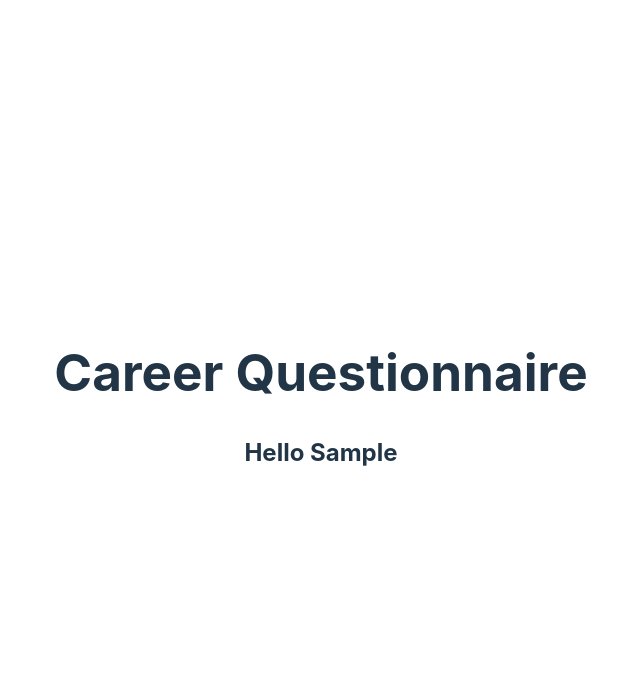
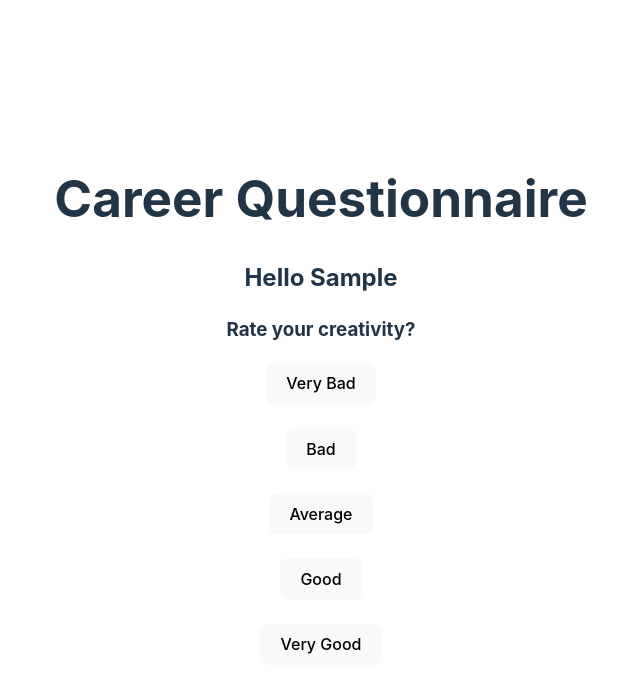
Before and after one commit to blackwakhu/career_picker, a React (Vite) app: page / in a window 1280 px wide. Both pictures are taken after typing "Sample" into the empty fields and a click on the input "Submit". Shown: the top 692 px of the page, without its empty margins (319-959 px from the left). Built offline with nearby package versions, Linux system fonts and the light colour scheme.

Commit message:
added all the buttons

```diff
--- a/src/App.jsx
+++ b/src/App.jsx
@@ -16,7 +16,7 @@ function App() {
   const [index, setIndex] = useState(0)
   const [namestr, setNamestr] = useState("What is your name?")
   const [name, setName] = useState("")
-  const [namediv, setNamediv] = useState(false)
+  const [questiontxt, setQuestiontxt] = useState(questions[0])
   const [namehideclass, setNameHideclass] = useState("")
   const [questionhideclass, setQuestionHideclass] = useState("questionhideclass")
   const [careerhideclass, setCareerameHideclass] = useState("careerhideclass")
@@ -40,7 +40,28 @@ function App() {
             <input type="submit" value="Submit" />
           </form>
         </div>
-        <div className={questionhideclass}></div>
+        <div className={questionhideclass}>
+          <h3>{questiontxt}</h3>
+          <div>
+            <button>Very Bad</button>
+          </div>
+          <br />
+          <div>
+            <button>Bad</button>
+          </div>
+          <br />
+          <div>
+            <button>Average</button>
+          </div>
+          <br />
+          <div>
+            <button>Good</button>
+          </div>
+          <br />
+          <div>
+            <button>Very Good</button>
+          </div>
+        </div>
         <div className={careerhideclass}></div>
       </div>
     </>
```
